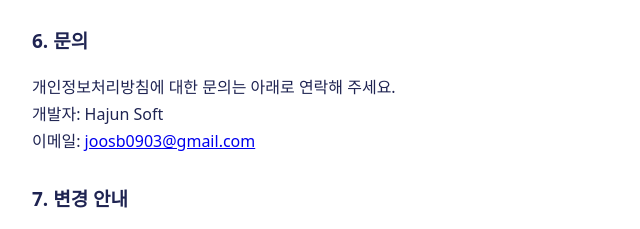
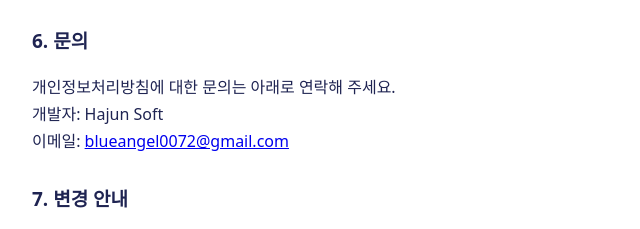
Before and after one commit to joosb0903-cmd/semsem-privacy-policy, a plain HTML site: page kids/index.html in a window 1280 px wide. Shown: the part 1064-1293 px from the top of the page, 268-908 px from the left. Drawn offline with Linux system fonts and the light colour scheme.

Commit message:
Update developer contact email to blueangel0072@gmail.com

```diff
--- a/kids/index.html
+++ b/kids/index.html
@@ -43,7 +43,7 @@ section+section{margin-top:48px;padding-top:24px;border-top:2px solid #E6E9F5}
 <h2>6. 문의</h2>
 <p>개인정보처리방침에 대한 문의는 아래로 연락해 주세요.<br>
 개발자: Hajun Soft<br>
-이메일: <a href="mailto:joosb0903@gmail.com">joosb0903@gmail.com</a></p>
+이메일: <a href="mailto:blueangel0072@gmail.com">blueangel0072@gmail.com</a></p>
 
 <h2>7. 변경 안내</h2>
 <p>이 방침이 바뀌면 이 페이지에 시행일과 함께 알립니다.</p>
@@ -78,7 +78,7 @@ section+section{margin-top:48px;padding-top:24px;border-top:2px solid #E6E9F5}
 <h2>6. Contact</h2>
 <p>If you have any questions about this Privacy Policy, please contact:<br>
 Developer: Hajun Soft<br>
-Email: <a href="mailto:joosb0903@gmail.com">joosb0903@gmail.com</a></p>
+Email: <a href="mailto:blueangel0072@gmail.com">blueangel0072@gmail.com</a></p>
 
 <h2>7. Changes</h2>
 <p>If this policy changes, we will update this page with the new effective date.</p>
@@ -113,7 +113,7 @@ Email: <a href="mailto:joosb0903@gmail.com">joosb0903@gmail.com</a></p>
 <h2>6. Contacto</h2>
 <p>Si tienes preguntas sobre esta Política de Privacidad, contáctanos en:<br>
 Desarrollador: Hajun Soft<br>
-Correo: <a href="mailto:joosb0903@gmail.com">joosb0903@gmail.com</a></p>
+Correo: <a href="mailto:blueangel0072@gmail.com">blueangel0072@gmail.com</a></p>
 
 <h2>7. Cambios</h2>
 <p>Si esta política cambia, actualizaremos esta página junto con su nueva fecha de entrada en vigor.</p>
```
